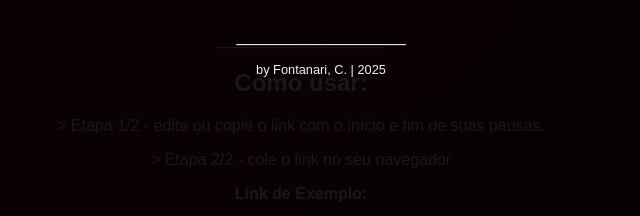
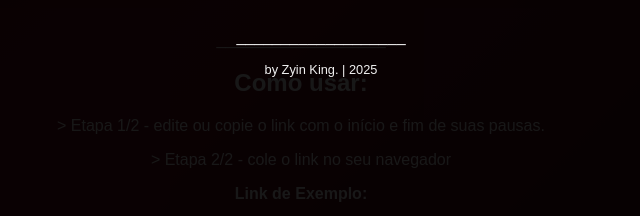
Before and after one commit to zyon-king/pomodorus, a plain HTML site: page index.html in a window 1280 px wide. Shown: the part 501-717 px from the top of the page, 339-979 px from the left. Drawn offline with Linux system fonts and the light colour scheme.

Commit message:
Update index.html

```diff
--- a/index.html
+++ b/index.html
@@ -250,7 +250,7 @@
         <p style="margin-top: 15px; font-size: 1em;">(O áudio para futuras notificações também será ativado.)</p>
 
         <p>___________________</p>
-        <p style="margin-top: 15px; font-size: 0.8em;">by Fontanari, C. | 2025</p>
+        <p style="margin-top: 15px; font-size: 0.8em;">by Zyin King. | 2025</p>
 
     </div>
 
```
